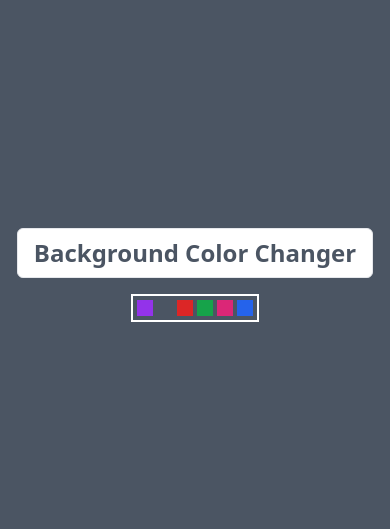
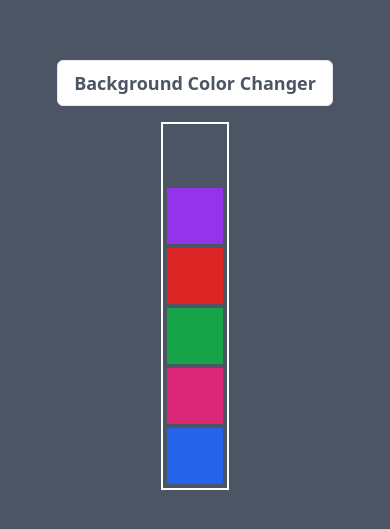
Before and after one commit to bhabinbudujapun/JavaScript-Basic, a plain HTML site: page 99-JS-PROJECTS/01-PROJECT/dist/index.html in a window 390 px wide. Shown: the part 147-676 px from the top of the page. Drawn offline with Linux system fonts and the light colour scheme.

Commit message:
Frontend or UI part for the project

```diff
--- a/99-JS-PROJECTS/01-PROJECT/dist/index.html
+++ b/99-JS-PROJECTS/01-PROJECT/dist/index.html
@@ -5,6 +5,7 @@
     <meta charset="UTF-8">
     <meta name="viewport" content="width=device-width, initial-scale=1.0">
     <script src="https://kit.fontawesome.com/a03c2a7c2e.js" crossorigin="anonymous"></script>
+    <script src="./script.js"></script>
     <link rel="stylesheet" href="./style.css">
     <title>project - i</title>
 </head>
@@ -12,16 +13,17 @@
 <body class="bg-gray-600">
     <div class="flex flex-col justify-center items-center h-screen">
         <div class="mb-4">
-            <h2 class="text-gray-600 text-2xl bg-white font-semibold px-4 py-2 border rounded-md">Background Color
+            <h2 class="text-gray-600 text-lg sm:text-2xl bg-white font-semibold px-4 py-2 border rounded-md">Background
+                Color
                 Changer</h2>
         </div>
-        <div class="flex flex-row space-x-1 p-1 border-2 border-white ">
-            <div class="bg-purple-600 sm:w-20 sm:h-20 p-2"></div>
-            <div class="bg-gray-600 sm:w-20 sm:h-20 p-2"></div>
-            <div class="bg-red-600 sm:w-20 sm:h-20 p-2"></div>
-            <div class="bg-green-600 sm:w-20 sm:h-20 p-2"></div>
-            <div class="bg-pink-600 sm:w-20 sm:h-20 p-2"></div>
-            <div class="bg-blue-600 sm:w-20 sm:h-20 p-2"></div>
+        <div class="flex flex-col sm:flex-row space-y-1 sm:space-x-1 sm:space-y-0 p-1 border-2 border-white ">
+            <div class="bg-gray-600 w-14 h-14 sm:w-20 sm:h-20 p-2"></div>
+            <div class="bg-purple-600 w-14 h-14 sm:w-20 sm:h-20 p-2"></div>
+            <div class="bg-red-600 w-14 h-14 sm:w-20 sm:h-20 p-2"></div>
+            <div class="bg-green-600 w-14 h-14 sm:w-20 sm:h-20 p-2"></div>
+            <div class="bg-pink-600 w-14 h-14 sm:w-20 sm:h-20 p-2"></div>
+            <div class="bg-blue-600 w-14 h-14 sm:w-20 sm:h-20 p-2"></div>
         </div>
     </div>
 </body>
--- /dev/null
+++ b/99-JS-PROJECTS/01-PROJECT/dist/script.js
@@ -0,0 +1 @@
+console.log("hello world!")
```
Also changed, not shown: 99-JS-PROJECTS/01-PROJECT/dist/style.css.
